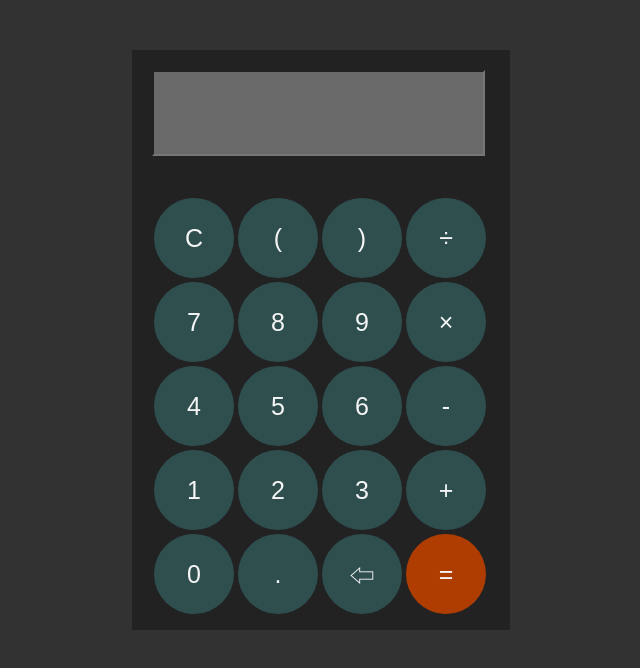
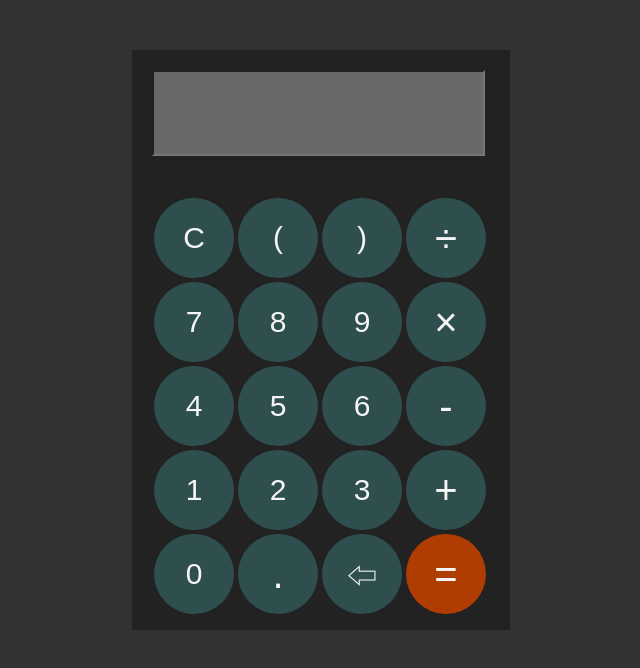
Before and after one commit to kantaG/calculator, a plain HTML site: page index.html in a window 1280 px wide. Shown: the whole page, without its empty margins (319-959 px from the left). Drawn offline with Linux system fonts and the light colour scheme.

Commit message:
change font size

```diff
--- a/index.html
+++ b/index.html
@@ -28,7 +28,7 @@
                         <input type="button" class="numkey" id="btncb" value=")">
                     </div>
                     <div>
-                        <input type="button" class="numkey" id="btndiv" value="÷">
+                        <input type="button" class="numkey big" id="btndiv" value="÷">
                     </div>
                 </div>
                 <div class="keyrow">
@@ -42,7 +42,7 @@
                         <input type="button" class="numkey" id="btn9" value="9">
                     </div>
                     <div>
-                        <input type="button" class="numkey" id="btnmul" value="×">
+                        <input type="button" class="numkey big" id="btnmul" value="×">
                     </div>
                 </div>
                 <div class="keyrow">
@@ -56,7 +56,7 @@
                         <input type="button" class="numkey" id="btn6" value="6">
                     </div>
                     <div>
-                        <input type="button" class="numkey" id="btnsub" value="-">
+                        <input type="button" class="numkey big" id="btnsub" value="-">
                     </div>
                 </div>
                 <div class="keyrow">
@@ -70,7 +70,7 @@
                         <input type="button" class="numkey" id="btn3" value="3">
                     </div>
                     <div>
-                        <input type="button" class="numkey" id="btn9" value="+">
+                        <input type="button" class="numkey big" id="btn9" value="+">
                     </div>
                 </div>
                 <div class="keyrow">
@@ -78,13 +78,13 @@
                         <input type="button" class="numkey" id="btn0" value="0">
                     </div>
                     <div>
-                        <input type="button" class="numkey" id="btnd" value=".">
+                        <input type="button" class="numkey big" id="btnd" value=".">
                     </div>
                     <div>
                         <input type="button" class="numkey" id="btnbc" value="⇦">
                     </div>
                     <div>
-                        <input type="button" class="numkey" id="btneq" value="=">
+                        <input type="button" class="numkey big" id="btneq" value="=">
                     </div>
                 </div>
             </div>
--- a/style.css
+++ b/style.css
@@ -46,7 +46,11 @@ body{
     background-color: #2f4f4f;
     color: whitesmoke;
     border: 0px;
-    font-size: 25px;
+    font-size: 30px;
+}
+
+.big{
+    font-size: 40px;
 }
 
 .numkey:hover{
```
